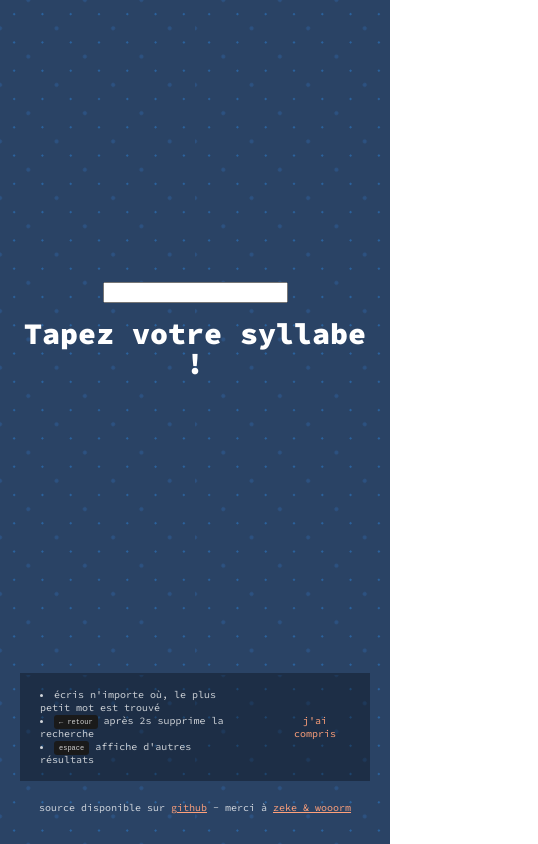
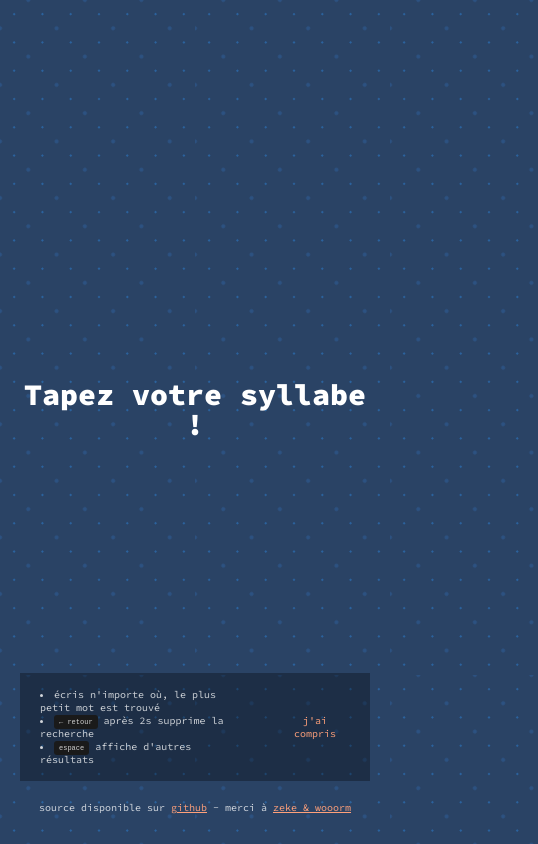
Before and after one commit to victrme/BombParty-Genius, a website with bundled scripts: page index.html in a window 390 px wide. Shown: the whole page, 538 px wide, since content can reach past the window. Built offline with nearby package versions, Linux system fonts and the light colour scheme.

Commit message:
Updated url, fixed input style

```diff
--- a/package.json
+++ b/package.json
@@ -1,6 +1,6 @@
 {
 	"name": "bombparty-genius",
-    "version": "0.2.0",
+	"version": "0.2.1",
 	"description": "Ne perds plus jamais une partie de BombParty",
 	"main": "index.js",
 	"icon": "android-chrome-512x512.png",
@@ -9,7 +9,7 @@
 		"build": "parcel build ./index.html --no-source-maps --no-content-hash --public-url './'"
 	},
 	"keywords": [],
-    "author": "",
+	"author": "victor azevedo",
 	"license": "ISC",
 	"dependencies": {
 		"an-array-of-french-words": "^2.0.0"
--- a/style.scss
+++ b/style.scss
@@ -28,8 +28,8 @@ main {
 		}
 	}
 
-    p {
-        display: inline-block;
+	p,
+	.chars_input {
 		margin: 0;
 		padding: 40px;
 		color: white;
@@ -38,6 +38,13 @@ main {
 		font-weight: bold;
 		text-align: center;
 		border: none;
+		background-color: transparent;
+		font-family: 'Source Code Pro', monospace;
+		outline: none;
+	}
+
+	p {
+		display: inline-block;
 		word-break: break-all;
 
 		&.chars {
@@ -109,7 +116,8 @@ main {
 }
 
 @media screen and (max-width: 700px) {
-    main p {
+	main p,
+	.chars_input {
 		padding: 15px;
 		font-size: 30px;
 		line-height: 30px;
```
Also changed, not shown: README.md, 2 other files. Lines whose indentation alone changed are shown as unchanged.
